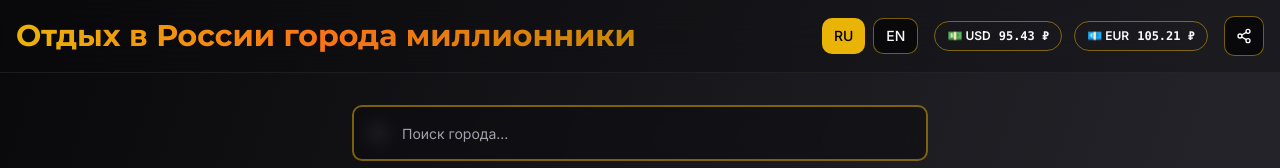
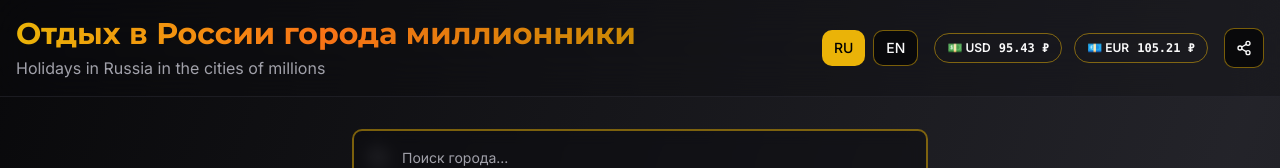
Before and after one commit to pr-poehali-dev/bee-city-map, a React (Vite) app: page / in a window 1280 px wide. Shown: the top 168 px of the page. Built offline with nearby package versions, Linux system fonts and the light colour scheme.

Commit message:
feat: Праздники России в мегаполисах

```diff
--- a/src/pages/Index.tsx
+++ b/src/pages/Index.tsx
@@ -65,9 +65,14 @@ const Index = () => {
       <header className="border-b border-border/50 bg-card/30 backdrop-blur-xl sticky top-0 z-50">
         <div className="container mx-auto px-4 py-4">
           <div className="flex flex-wrap items-center justify-between gap-4">
-            <h1 className="text-2xl md:text-3xl font-heading font-bold bg-gradient-to-r from-yellow-500 via-orange-500 to-yellow-600 bg-clip-text text-transparent animate-fade-in">
-              {t('title')}
-            </h1>
+            <div>
+              <h1 className="text-2xl md:text-3xl font-heading font-bold bg-gradient-to-r from-yellow-500 via-orange-500 to-yellow-600 bg-clip-text text-transparent animate-fade-in">
+                {t('title')}
+              </h1>
+              <p className="text-sm md:text-base text-muted-foreground mt-1">
+                Holidays in Russia in the cities of millions
+              </p>
+            </div>
             <div className="flex items-center gap-4">
               <div className="flex gap-2">
                 <Button
```
